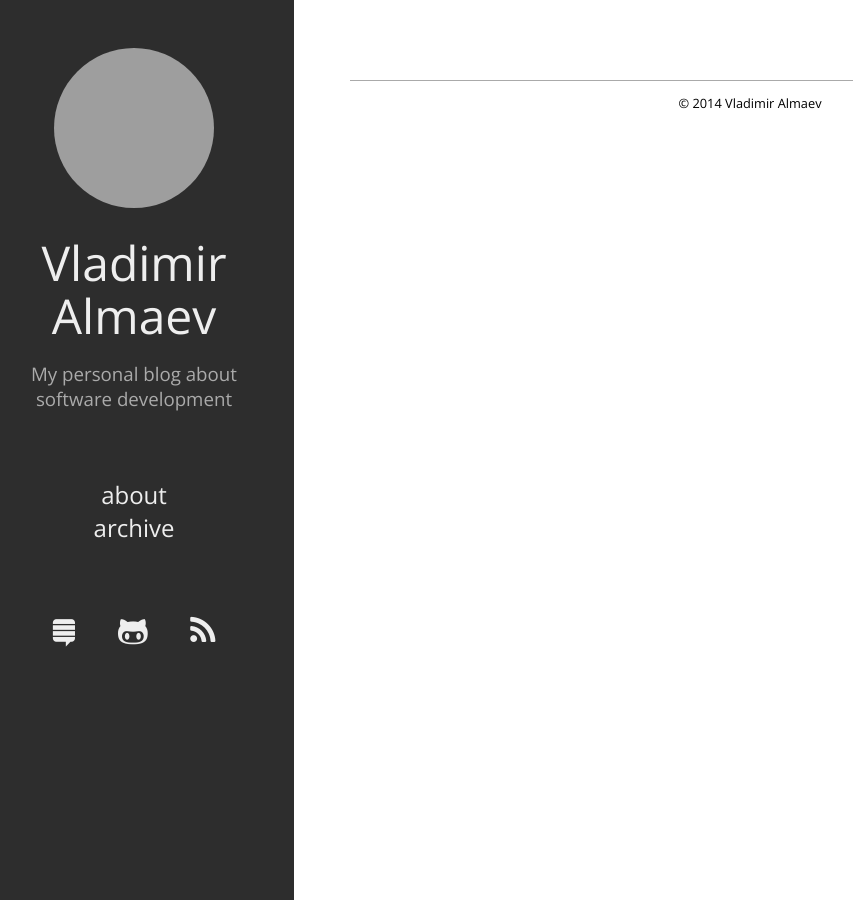
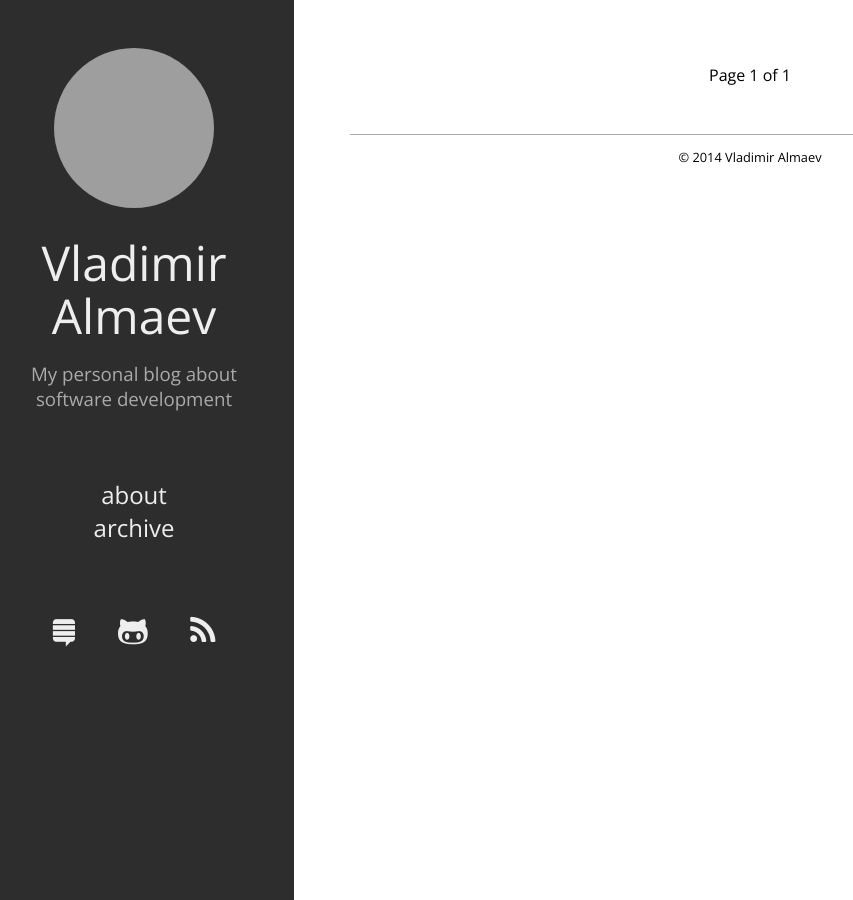
Before and after one commit to valmaev/valmaev.github.io, a Jekyll site: the page built from index.html, in a window 1280 px wide. Shown: the whole page, without its empty margins (26-879 px from the left). Built offline with Jekyll 4.4.1, drawn with Linux system fonts in a browser that asks for light colours; Markdown is read by kramdown in place of the engine named in the settings; the list of posts is cut into pages by our own code; grey boxes are pictures that could not be loaded.

Commit message:
Added page navigation

```diff
--- a/css/main.css
+++ b/css/main.css
@@ -148,6 +148,44 @@
     content: "\f02c"
 }
 
+#page-navigation {
+    padding: 1em;
+    position: relative;
+}
+
+    #page-navigation .prev,
+    #page-navigation .next {
+        position: absolute;
+    }
+
+    #page-navigation .prev {
+        padding-left: 2em;
+        left: 0;
+    }
+
+    #page-navigation .prev:before {
+        content: "\f060";
+        font: 1.3em FontAwesome;
+        position: absolute;
+        left: 0;
+    }
+
+    #page-navigation .next {
+        padding-right: 2em;
+        right: 0;
+    }
+
+    #page-navigation .next:before {
+        content: "\f061";
+        font: 1.3em FontAwesome;
+        position: absolute;
+        right: 0;
+    }
+
+    #page-navigation .page-number {
+        text-align: center;
+    }
+
 footer {
     border-top: 1px solid #aaa;
     padding-top: 0.5em;
--- a/index.html
+++ b/index.html
@@ -14,3 +14,17 @@
     </article>
 {% endfor %}
 </div>
+
+<nav id="page-navigation">
+    {% if paginator.previous_page %}
+        <a href="{{ paginator.previous_page_path }}" class="prev">Previous</a>
+    {% endif %}
+
+    {% if paginator.next_page %}
+        <a href="{{ paginator.next_page_path }}" class="next">Next</a>
+    {% endif %}
+
+        <div class="page-number">
+            Page {{paginator.page}} of {{paginator.total_pages}}
+        </div>
+</nav>
```
